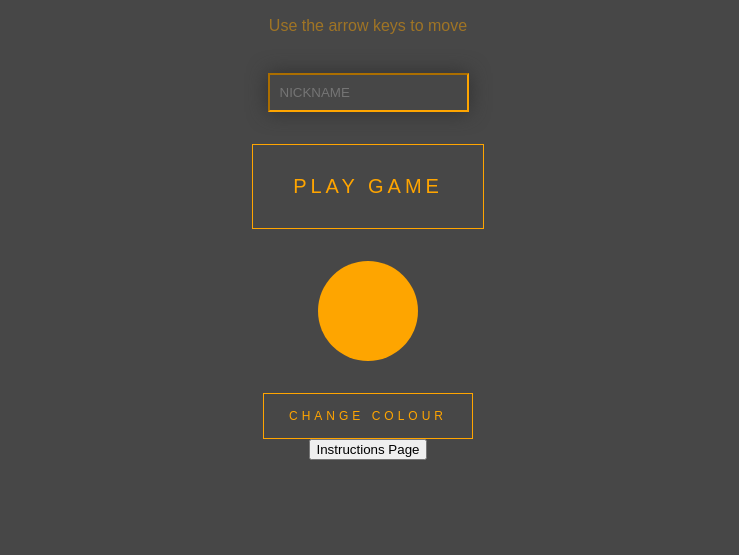
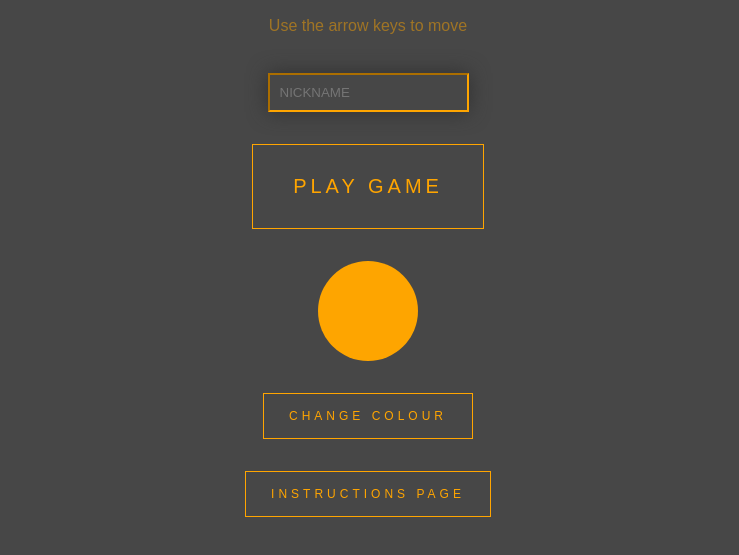
Before and after one commit to calumjs1/Web-Programming, a plain HTML site: page StartPage.html in a window 1280 px wide. Shown: the part 167-722 px from the top of the page, without its empty margins (272-1011 px from the left). Drawn offline with Linux system fonts and the light colour scheme; files whose address does not match are found by name.

Commit message:
Add files via upload

```diff
--- a/StartPage.css
+++ b/StartPage.css
@@ -133,7 +133,20 @@ input {
 	text-transform: uppercase;
 	text-decoration: none;
 	font-family: "Arial";
-
+	letter-spacing: 4px;
+	outline: none;
+}
+#button3 {
+	margin: 2pc auto 0;
+	padding: 15px 25px;
+	background-color: #474747;
+	color: #FFA500;
+	font-size: 12px;
+	text-align:center;
+	border: 1px solid #FFA500;
+	text-transform: uppercase;
+	text-decoration: none;
+	font-family: "Arial";
 	letter-spacing: 4px;
 	outline: none;
 }
```
Also changed, not shown: Instructions.html (+14 -0 lines).
